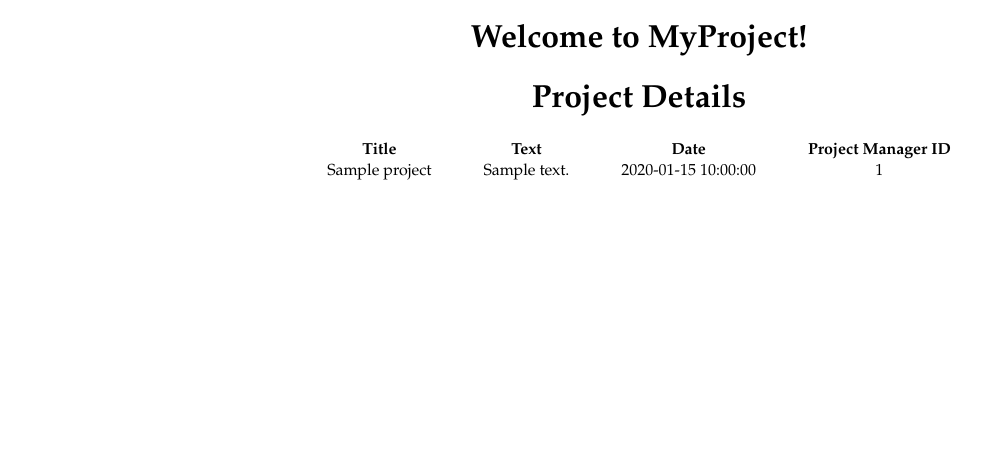
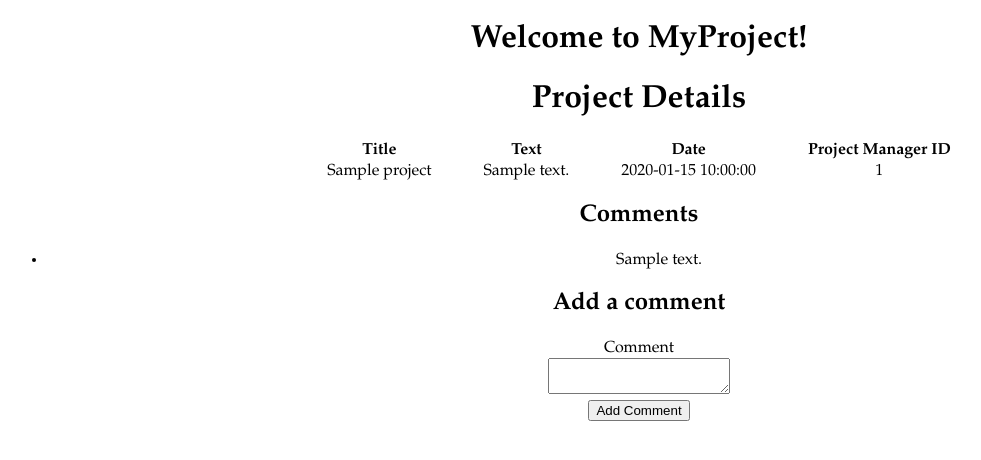
Before and after one commit to jakeearing/MyProject-Web-Application, a Flask app: template templates/project/project.html in a window 1280 px wide. Shown: the part 80-540 px from the top of the page, without its empty margins (1-982 px from the left). Run offline with Flask 2, Linux system fonts and the light colour scheme; tables that the repository leaves empty hold one stand-in row (values such as "Sample post"); the template is opened without the code that fills it: values that come from a table or form of the project are taken from there, most other values are stand-ins (such as "Sample title", 1, 10 or a date in 2020).

Commit message:
Updated project.html view to allow comments
Comments can now be created and viewed in each projects page.

```diff
--- a/templates/project/project.html
+++ b/templates/project/project.html
@@ -44,6 +44,24 @@
                 <td>{{ project.manager_id }}</td>
             </tr>
         </table>
+        {%if project.comments %}
+            {% if project.comments|length > 0 %}
+                <h2>Comments</h2>
+                <ul>
+                {% for comment in project.comments %}
+                     <li>{{ comment.content }}</li>
+                {% endfor %}
+                </ul>
+            {% endif %}
+        {% endif %}
+        <form action="{{ url_for('new_comment', project_id=project.id) }}" method="post">
+        <div class="formwrapper">
+            <h2 class="title">Add a comment</h2>
+                <div class="form-field">
+                    {{ form.comment.label }} <br/> {{ form.comment }}
+                </div>
+            {{ form.submit }}
+        </div>
     </div>
     </body>
 </html>
```
